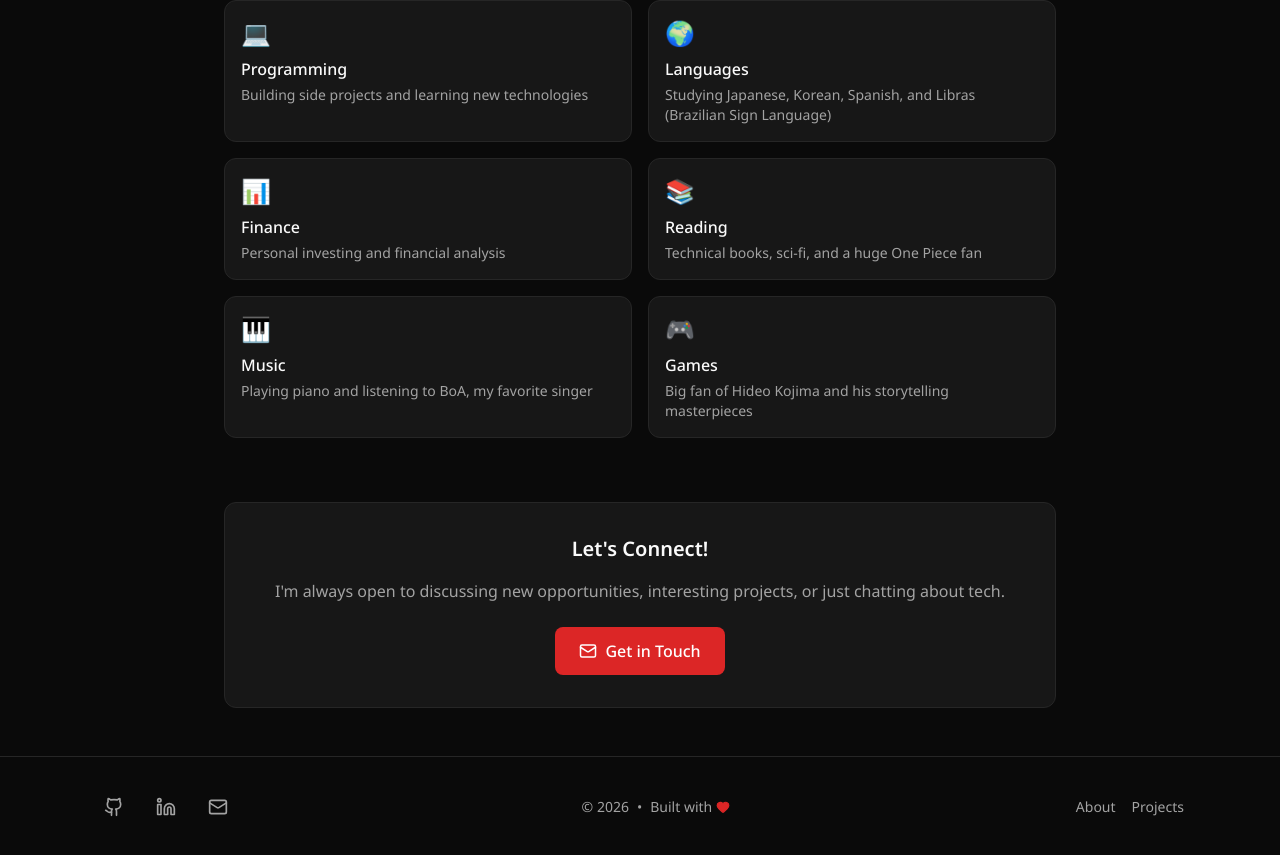
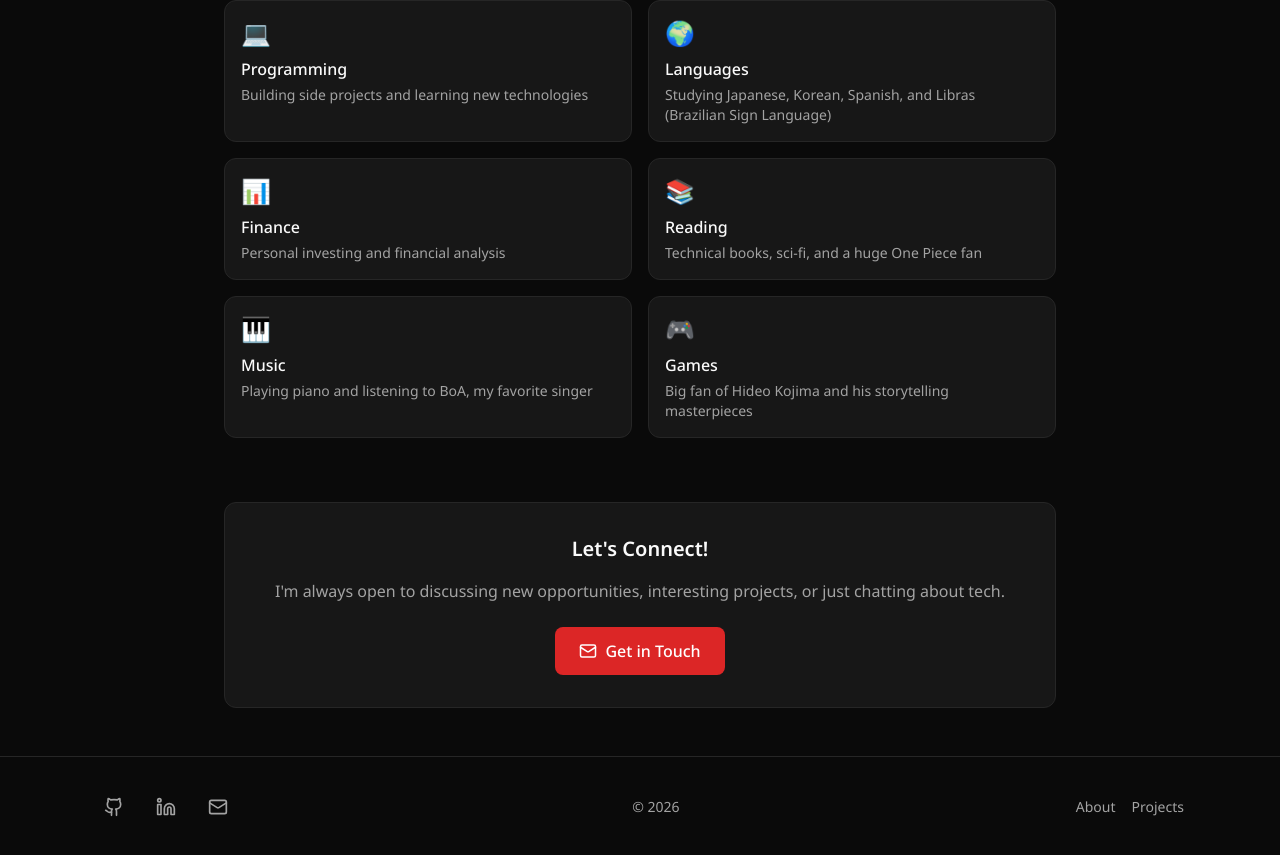
Before and after one commit to vitor-mitsuo-matrubashi/blog-portfolio, a Next.js app: page /about in a window 1280 px wide. Shown: the part 2036-2891 px from the top of the page. Built offline with nearby package versions, Linux system fonts and the light colour scheme.

Commit message:
Remove Built with Heart, add GitHub profile link

```diff
--- a/src/app/projects/page.tsx
+++ b/src/app/projects/page.tsx
@@ -107,7 +107,7 @@ export default function ProjectsPage() {
             experiments that aren&apos;t listed here.
           </p>
           <a
-            href="https://github.com/YOUR_USERNAME"
+            href="https://github.com/vitor-mitsuo-matrubashi"
             target="_blank"
             rel="noopener noreferrer"
             className="inline-flex items-center gap-2 text-accent hover:text-accent-hover transition-colors"
--- a/src/components/Footer.tsx
+++ b/src/components/Footer.tsx
@@ -122,13 +122,6 @@ export default function Footer() {
               {currentYear} inserts the JavaScript variable into the JSX
               Curly braces {} are used to embed JavaScript in JSX
             */}
-            <span>•</span>
-            <span className="flex items-center gap-1">
-              Built with
-              {/* Heart icon with accent color */}
-              <Heart size={14} className="text-accent fill-accent" />
-              {/* fill-accent fills the heart with color (not just outline) */}
-            </span>
           </div>
 
           {/* ------------------------------------
```
